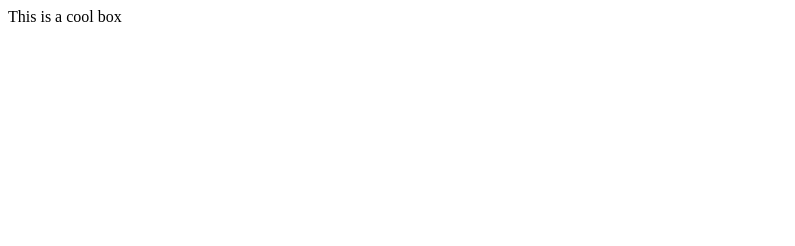
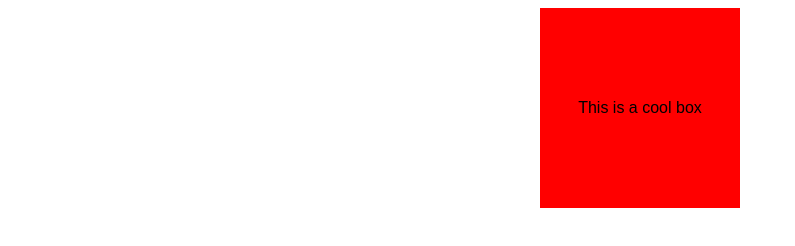
Before and after one commit to MasonC16/MasonC16.github.io, a plain HTML site: page lab3/part 2/index.html in a window 1280 px wide. Shown: the whole page, without its empty margins (0-795 px from the left). Drawn offline with Linux system fonts and the light colour scheme.

Commit message:
box and text
Created the red box, its height, width, and color. and moved the text so its in the center if the box

```diff
--- a/lab3/part 2/index.html
+++ b/lab3/part 2/index.html
@@ -4,7 +4,7 @@
     <meta charset="utf-8" />
     <meta name="viewport" content="width=device-width" />
     <title>Cool box</title>
-    <!-- your css link goes here -->
+    <link href="style.css" rel="stylesheet" type="text/css">
 
 	<!--
 	Name: Mason Cutts
--- a/lab3/part 2/style.css
+++ b/lab3/part 2/style.css
@@ -3,3 +3,13 @@ html {
 }
 
 /* Your CSS below here */
+
+div{
+	margin: auto;
+	vertical-align: center;
+	text-align: center;
+	line-height: 200px;
+	width: 200px;
+	height: 200px;
+	background-color: red;
+}
```
